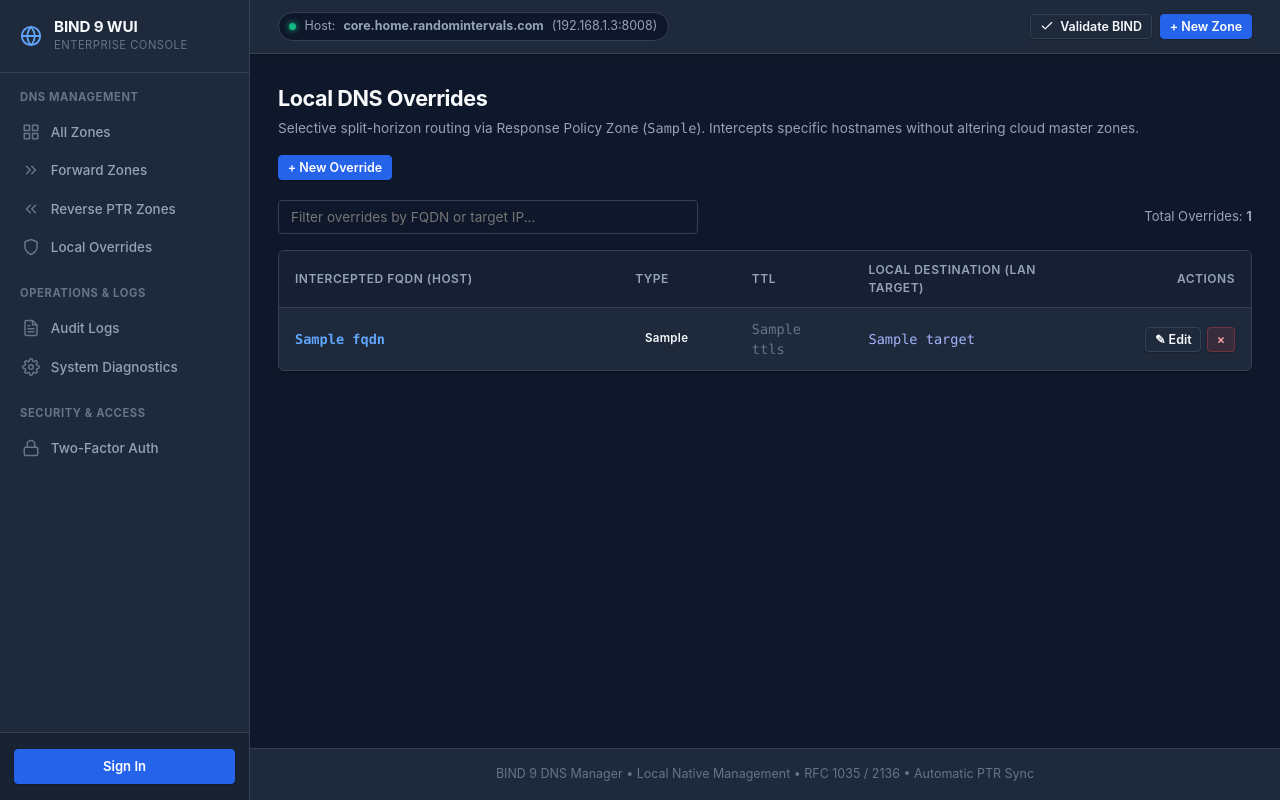
After one commit to pferland/dns-wui, a FastAPI app: template app/templates/overrides.html in a window 1280 px wide. The commit adds this page. Run offline with FastAPI, Linux system fonts and the light colour scheme; the template is opened without the code that fills it: most values are stand-ins (such as "Sample title", 1, 10 or a date in 2020).

Commit message:
feat: implement local split-horizon DNS overrides via RPZ

```diff
--- a/app/api/__init__.py
+++ b/app/api/__init__.py
@@ -4,6 +4,7 @@ from app.api.zones import router as zones_router
 from app.api.records import router as records_router
 from app.api.system import router as system_router
 from app.api.audit import router as audit_router
+from app.api.overrides import router as overrides_router
 
 api_router = APIRouter(prefix="/api/v1")
 api_router.include_router(auth_router)
@@ -11,5 +12,6 @@ api_router.include_router(zones_router)
 api_router.include_router(records_router)
 api_router.include_router(system_router)
 api_router.include_router(audit_router)
+api_router.include_router(overrides_router)
 
 __all__ = ["api_router"]
--- a/app/config.py
+++ b/app/config.py
@@ -56,6 +56,8 @@ class Settings(BaseSettings):
     # SOA & PTR Configuration
     DEFAULT_SOA_STRATEGY: Literal["date_revision", "increment"] = "date_revision"
     AUTO_PTR_SYNC: bool = True
+    OVERRIDE_ZONE_NAME: str = "rpz.overrides.local"
+    OVERRIDE_ZONE_FILE: Path | None = None  # defaults to ZONES_DIR / "rpz.overrides.local"
     IGNORED_ZONES: list[str] = [
         "rpz.adblock.spam.local",
         "0.in-addr.arpa",
--- a/app/main.py
+++ b/app/main.py
@@ -24,6 +24,7 @@ from app.services.security import (
 )
 from app.bind.discovery import get_all_zones
 from app.bind.parser import parse_zone_file
+from app.bind.overrides import list_overrides
 
 logging.basicConfig(level=logging.INFO, format="%(asctime)s [%(levelname)s] %(message)s")
 logger = logging.getLogger("dns-wui")
@@ -328,6 +329,27 @@ async def two_factor_page(
     )
 
 
+@app.get("/overrides", response_class=HTMLResponse)
+async def overrides_page(
+    request: Request,
+    user: User | None = Depends(get_current_user_optional),
+):
+    if not user and settings.AUTH_MODE not in ("none",):
+        return RedirectResponse(url="/login")
+
+    overrides = list_overrides()
+    return templates.TemplateResponse(
+        request=request,
+        name="overrides.html",
+        context={
+            "user": user,
+            "active_page": "overrides",
+            "override_zone": settings.OVERRIDE_ZONE_NAME,
+            "overrides": overrides,
+        },
+    )
+
+
 @app.get("/audit", response_class=HTMLResponse)
 async def audit_page(
     request: Request,
--- a/app/templates/base.html
+++ b/app/templates/base.html
@@ -35,6 +35,10 @@
           <a href="/?type=reverse" class="sidebar-item {% if filter_type == 'reverse' %}active{% endif %}">
             <svg width="18" height="18" viewBox="0 0 24 24" fill="none" stroke="currentColor" stroke-width="2" stroke-linecap="round" stroke-linejoin="round"><polyline points="11 17 6 12 11 7"></polyline><polyline points="18 17 13 12 18 7"></polyline></svg>
             <span>Reverse PTR Zones</span>
+          </a>
+          <a href="/overrides" class="sidebar-item {% if active_page == 'overrides' %}active{% endif %}">
+            <svg width="18" height="18" viewBox="0 0 24 24" fill="none" stroke="currentColor" stroke-width="2" stroke-linecap="round" stroke-linejoin="round"><path d="M12 22s8-4 8-10V5l-8-3-8 3v7c0 6 8 10 8 10z"></path></svg>
+            <span>Local Overrides</span>
           </a>
         </nav>
       </div>
--- /dev/null
+++ b/app/templates/overrides.html
@@ -0,0 +1,186 @@
+{% extends "base.html" %}
+
+{% block title %}Local DNS Overrides - BIND 9 Manager{% endblock %}
+
+{% block content %}
+<div class="page-header">
+  <div>
+    <h1 class="page-title">Local DNS Overrides</h1>
+    <p style="color: var(--text-muted); font-size: 0.85rem; margin-top: 0.25rem;">
+      Selective split-horizon routing via Response Policy Zone (<code>{{ override_zone }}</code>). Intercepts specific hostnames without altering cloud master zones.
+    </p>
+  </div>
+  <div>
+    <button class="btn btn-primary btn-sm" onclick="openAddOverrideModal()">+ New Override</button>
+  </div>
+</div>
+
+<!-- Search & Counter -->
+<div style="margin-bottom: 1rem; display: flex; justify-content: space-between; align-items: center; gap: 1rem; flex-wrap: wrap;">
+  <div style="position: relative; max-width: 420px; width: 100%;">
+    <input type="text" placeholder="Filter overrides by FQDN or target IP..." class="form-control" oninput="filterOverrides(this.value)">
+  </div>
+  <div style="color: var(--text-muted); font-size: 0.82rem;">
+    Total Overrides: <strong>{{ overrides|length }}</strong>
+  </div>
+</div>
+
+<!-- Overrides Data Table -->
+<div class="data-table-container">
+  <table class="data-table">
+    <thead>
+      <tr>
+        <th style="width: 35%;">Intercepted FQDN (Host)</th>
+        <th style="width: 12%;">Type</th>
+        <th style="width: 12%;">TTL</th>
+        <th style="width: 26%;">Local Destination (LAN Target)</th>
+        <th style="width: 15%; text-align: right;">Actions</th>
+      </tr>
+    </thead>
+    <tbody>
+      {% for o in overrides %}
+        <tr class="override-row">
+          <td><strong style="color: #60a5fa;" class="font-mono">{{ o.fqdn }}</strong></td>
+          <td><span class="badge badge-{{ o.record_type }}">{{ o.record_type }}</span></td>
+          <td style="color: var(--text-dim);" class="font-mono">{{ o.ttl }}s</td>
+          <td><code style="color: #a5b4fc;" class="font-mono">{{ o.target }}</code></td>
+          <td style="text-align: right;">
+            <div style="display: inline-flex; gap: 0.35rem;">
+              <button class="btn btn-secondary btn-sm" onclick="openEditOverrideModal('{{ o.fqdn }}', '{{ o.record_type }}', '{{ o.target }}', {{ o.ttl }})">&#9998; Edit</button>
+              <button class="btn btn-danger btn-sm" onclick="handleDeleteOverride('{{ o.fqdn }}')">&times;</button>
+            </div>
+          </td>
+        </tr>
+      {% else %}
+        <tr>
+          <td colspan="5" style="text-align: center; padding: 3rem 1rem; color: var(--text-dim);">
+            No local DNS overrides configured yet. Click <strong>+ New Override</strong> to intercept your first cloud domain.
+          </td>
+        </tr>
+      {% endfor %}
+    </tbody>
+  </table>
+</div>
+
+<!-- Add/Edit Override Modal -->
+<div id="addOverrideModal" class="modal-backdrop">
+  <div class="modal-box">
+    <div class="modal-header">
+      <h3 class="modal-title" id="overrideModalTitle">Add Local DNS Override</h3>
+      <button class="btn btn-secondary btn-sm" onclick="closeModal('addOverrideModal')">&times;</button>
+    </div>
+    <form id="overrideForm" onsubmit="handleSaveOverride(event)">
+      <div class="form-group">
+        <label for="overrideFqdn">Intercepted Hostname / FQDN</label>
+        <input type="text" id="overrideFqdn" required placeholder="e.g. app.example.com or nas.mydomain.org" class="form-control">
+        <small style="color: var(--text-dim); font-size: 0.75rem;">The external cloud domain hostname you want your local LAN to resolve privately.</small>
+      </div>
+
+      <div class="form-group" style="display: grid; grid-template-columns: 1fr 1fr; gap: 1rem;">
+        <div>
+          <label for="overrideType">Record Type</label>
+          <select id="overrideType" class="form-control">
+            <option value="A">A (IPv4)</option>
+            <option value="AAAA">AAAA (IPv6)</option>
+            <option value="CNAME">CNAME (Alias)</option>
+          </select>
+        </div>
+        <div>
+          <label for="overrideTtl">TTL (Seconds)</label>
+          <input type="number" id="overrideTtl" required value="300" class="form-control">
+        </div>
+      </div>
+
+      <div class="form-group">
+        <label for="overrideTarget">Local Target IP / Alias</label>
+        <input type="text" id="overrideTarget" required placeholder="e.g. 192.168.1.50 or core.home.randomintervals.com." class="form-control font-mono">
+      </div>
+
+      <div style="display: flex; justify-content: flex-end; gap: 0.5rem; margin-top: 1.25rem;">
+        <button type="button" class="btn btn-secondary" onclick="closeModal('addOverrideModal')">Cancel</button>
+        <button type="submit" class="btn btn-primary" id="btnSubmitOverride">Save & Reload BIND</button>
+      </div>
+    </form>
+  </div>
+</div>
+{% endblock %}
+
+{% block scripts %}
+<script>
+function filterOverrides(query) {
+  const q = query.toLowerCase().trim();
+  const rows = document.querySelectorAll(".override-row");
+  rows.forEach(r => {
+    r.style.display = r.innerText.toLowerCase().includes(q) ? "" : "none";
+  });
+}
+
+function openAddOverrideModal() {
+  document.getElementById("overrideModalTitle").innerText = "Add Local DNS Override";
+  document.getElementById("overrideForm").reset();
+  document.getElementById("overrideFqdn").readOnly = false;
+  document.getElementById("overrideTtl").value = 300;
+  openModal("addOverrideModal");
+}
+
+function openEditOverrideModal(fqdn, type, target, ttl) {
+  document.getElementById("overrideModalTitle").innerText = "Edit Local DNS Override";
+  document.getElementById("overrideFqdn").value = fqdn;
+  document.getElementById("overrideFqdn").readOnly = true;
+  document.getElementById("overrideType").value = type;
+  document.getElementById("overrideTarget").value = target;
+  document.getElementById("overrideTtl").value = ttl;
+  openModal("addOverrideModal");
+}
+
+async function handleSaveOverride(e) {
+  e.preventDefault();
+  const btn = document.getElementById("btnSubmitOverride");
+  btn.disabled = true;
+  btn.innerText = "Applying to BIND...";
+
+  const fqdn = document.getElementById("overrideFqdn").value.trim();
+  const type = document.getElementById("overrideType").value;
+  const target = document.getElementById("overrideTarget").value.trim();
+  const ttl = parseInt(document.getElementById("overrideTtl").value, 10);
+
+  try {
+    const res = await fetch("/api/v1/overrides", {
+      method: "POST",
+      headers: { "Content-Type": "application/json" },
+      body: JSON.stringify({ fqdn: fqdn, target: target, record_type: type, ttl: ttl }),
+    });
+    const data = await res.json();
+    if (res.ok) {
+      showToast(data.message || "Override applied!");
+      setTimeout(() => window.location.reload(), 1000);
+    } else {
+      showToast(`Error: ${data.detail}`, true);
+      btn.disabled = false;
+      btn.innerText = "Save & Reload BIND";
+    }
+  } catch (err) {
+    showToast(`Failed: ${err}`, true);
+    btn.disabled = false;
+    btn.innerText = "Save & Reload BIND";
+  }
+}
+
+async function handleDeleteOverride(fqdn) {
+  if (!confirm(`Are you sure you want to remove the local override for '${fqdn}'?`)) return;
+
+  try {
+    const res = await fetch(`/api/v1/overrides/${encodeURIComponent(fqdn)}`, { method: "DELETE" });
+    const data = await res.json();
+    if (res.ok) {
+      showToast(data.message || "Override removed!");
+      setTimeout(() => window.location.reload(), 800);
+    } else {
+      showToast(`Error: ${data.detail}`, true);
+    }
+  } catch (err) {
+    showToast(`Failed: ${err}`, true);
+  }
+}
+</script>
+{% endblock %}
```
Also changed, not shown: app/api/overrides.py (added, +107 -0 lines), app/bind/overrides.py (added, +117 -0 lines), tests/test_overrides.py (added, +74 -0 lines).
